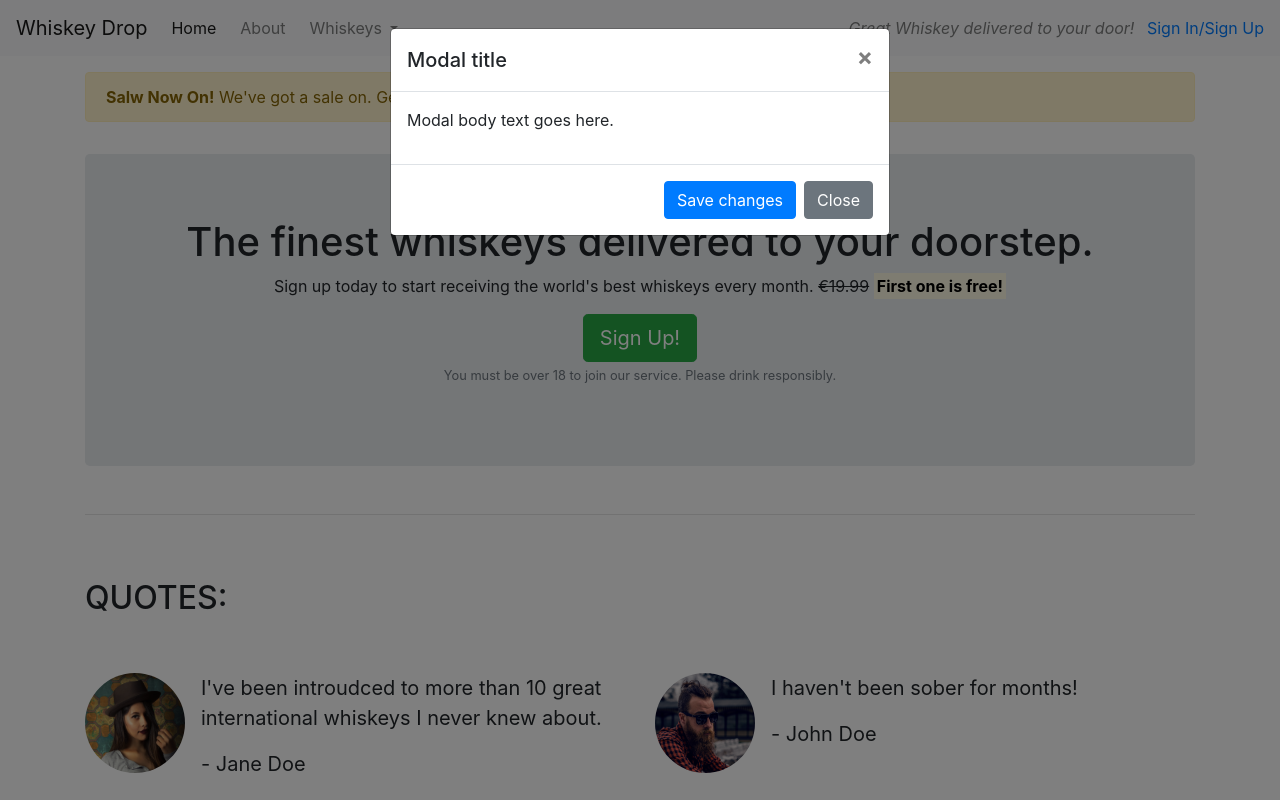
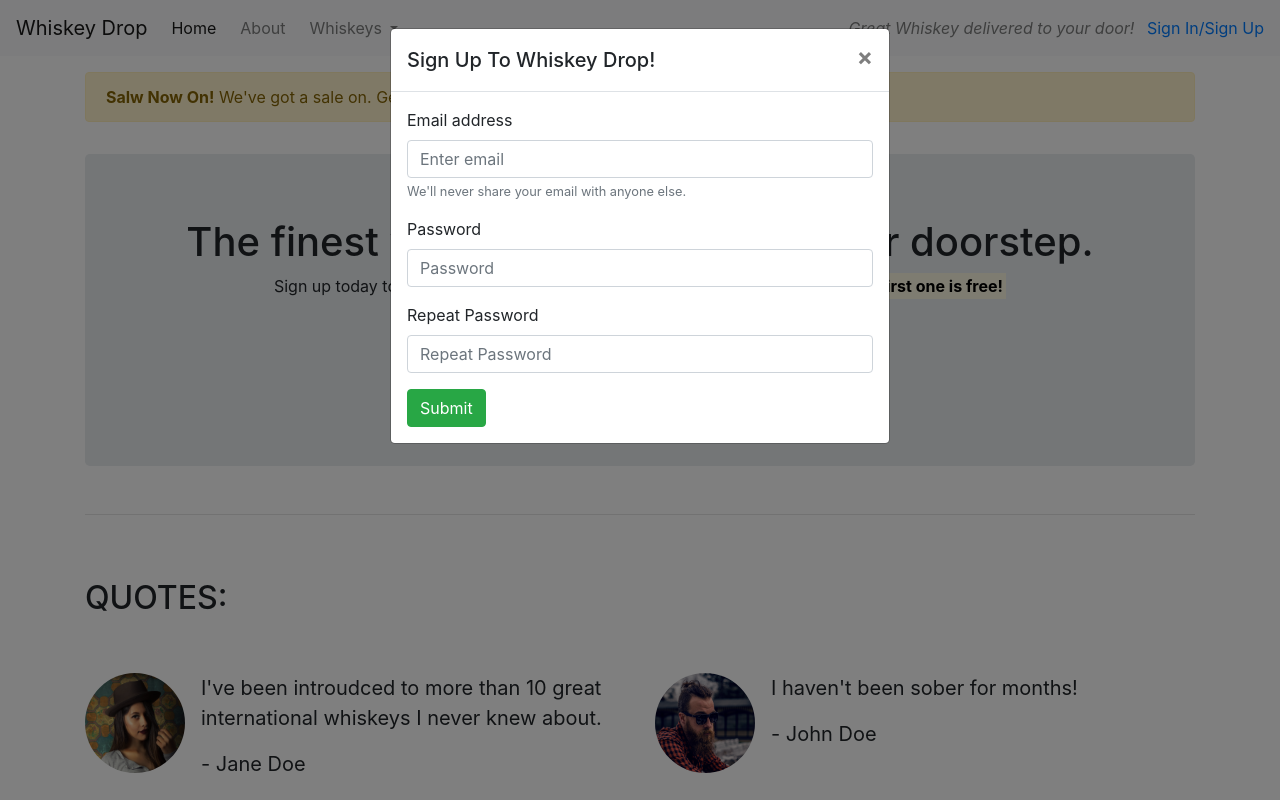
Before and after one commit to RoZZaH/CI-UCD-Bootstrap-Intro, a plain HTML site: page index.html in a window 1280 px wide. Both pictures are taken after a click on the button "Sign Up!". Shown: the top 800 px of the page. Drawn offline with nearby package versions, Linux system fonts and the light colour scheme.

Commit message:
JS2: Modal customised

```diff
--- a/index.html
+++ b/index.html
@@ -164,18 +164,41 @@
         <div class="modal-dialog" role="document">
             <div class="modal-content">
                 <div class="modal-header">
-                    <h5 class="modal-title">Modal title</h5>
+                    <h5 class="modal-title">Sign Up To Whiskey Drop!<!-- Modal title --></h5>
                     <button type="button" class="close" data-dismiss="modal" aria-label="Close">
           <span aria-hidden="true">&times;</span>
         </button>
                 </div>
                 <div class="modal-body">
-                    <p>Modal body text goes here.</p>
+                    <!--
+                    <p>Modal body text goes here.</p> -->
+                    <form>
+                        <div class="form-group">
+                            <label for="exampleInputEmail1">Email address</label>
+                            <input type="email" class="form-control" id="exampleInputEmail1" aria-describedby="emailHelp" placeholder="Enter email">
+                            <small id="emailHelp" class="form-text text-muted">We'll never share your email with anyone else.</small>
+                        </div>
+                        <div class="form-group">
+                            <label for="exampleInputPassword1">Password</label>
+                            <input type="password" class="form-control" id="exampleInputPassword1" placeholder="Password">
+                        </div>
+                        <div class="form-group">
+                            <label for="repeatPassword">Repeat Password</label>
+                            <input type="password" class="form-control" id="repeatPassword1" placeholder="Repeat Password">
+                        </div>
+                        <!--
+                        <div class="form-check">
+                            <input type="checkbox" class="form-check-input" id="exampleCheck1">
+                            <label class="form-check-label" for="exampleCheck1">Check me out</label>
+                        </div> -->
+                        <button type="submit" class="btn btn-primary btn-success">Submit</button>
+                    </form>
                 </div>
+                <!--
                 <div class="modal-footer">
                     <button type="button" class="btn btn-primary">Save changes</button>
                     <button type="button" class="btn btn-secondary" data-dismiss="modal">Close</button>
-                </div>
+                </div> -->
             </div>
         </div>
     </div>
```
